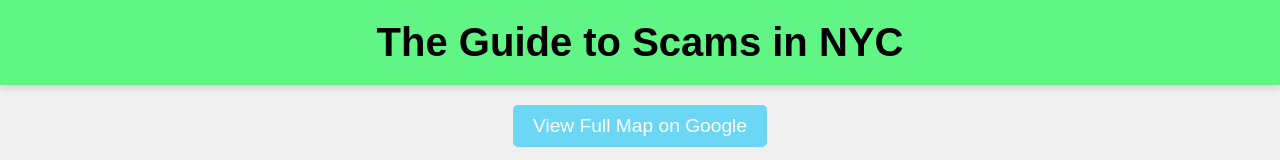
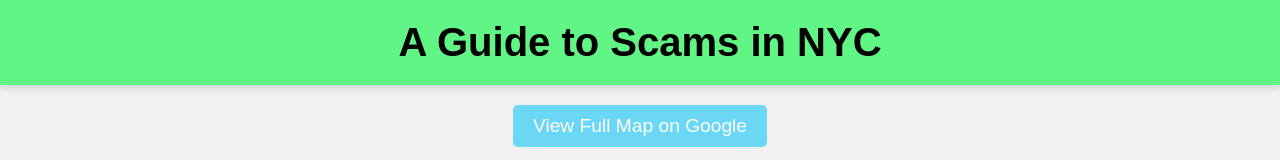
Before and after one commit to jackieelliott12/CritEx, a plain HTML site: page InteractiveMapFinal/index.html in a window 1280 px wide. Shown: the top 160 px of the page. Drawn offline with Linux system fonts and the light colour scheme; some packages are replaced by stand-ins of ours.

Commit message:
Update index.html

```diff
--- a/InteractiveMapFinal/index.html
+++ b/InteractiveMapFinal/index.html
@@ -3,13 +3,13 @@
 <head>
     <meta charset="UTF-8">
     <meta name="viewport" content="width=device-width, initial-scale=1.0">
-    <title>The Guide to Scams in NYC</title>
+    <title>A Guide to Scams in NYC</title>
     <link rel="stylesheet" href="style.css">
 </head>
 <body>
 
     <header>
-        <h1>The Guide to Scams in NYC</h1>
+        <h1>A Guide to Scams in NYC</h1>
     </header>
 
     <!-- Button to link to the Google Map -->
```
